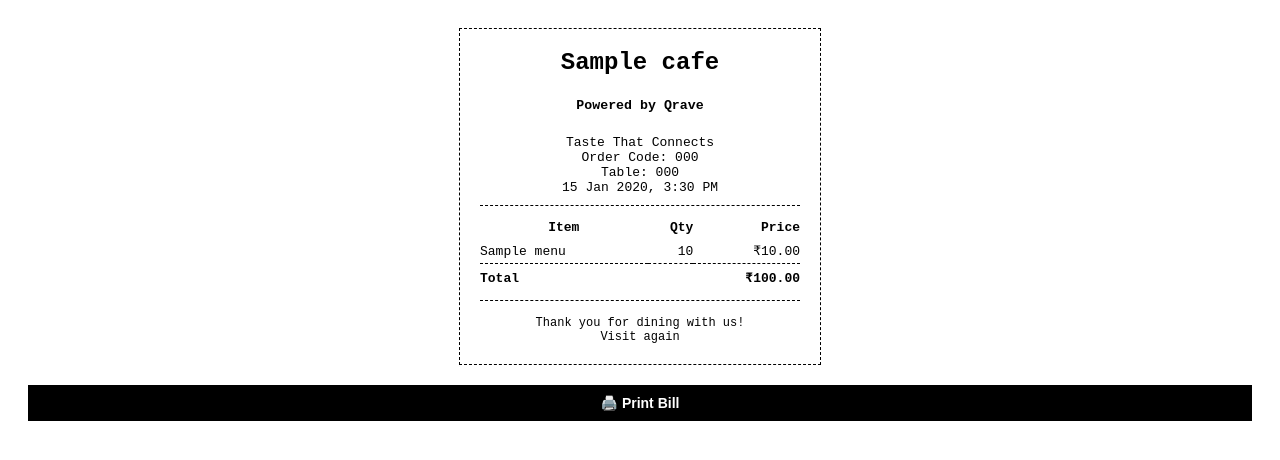
After one commit to Ayuxxh/swadlink, a Django app: a page that uses swadlink/orders/templates/orders/bill.html in a window 1280 px wide. The commit adds this page. Shown: the top 460 px of the page. Run offline with Django 5.2, Linux system fonts and the light colour scheme; tables that the repository leaves empty hold one stand-in row (values such as "Sample post").

Commit message:
employee decorator, login fixed with employee, public menu, close order, print bill

```diff
--- a/swadlink/dashboard/templates/dashboard/employee/KOT.html
+++ b/swadlink/dashboard/templates/dashboard/employee/KOT.html
@@ -82,6 +82,7 @@
           <ul class="mt-2 space-y-1 text-sm">
             ${order.items.map(i => `<li>• ${i.name} x${i.qty}</li>`).join('')}
           </ul>
+          <p class="text-xs text-gray-500">${order.special_request}</p>
           <p class="mt-2 font-semibold text-green-700">Total: ₹${order.total}</p>
         `;
         orderList.appendChild(div);
--- a/swadlink/dashboard/templates/dashboard/owner/update_menu.html
+++ b/swadlink/dashboard/templates/dashboard/owner/update_menu.html
@@ -28,7 +28,7 @@
 
     <!-- Buttons: Visit Public Menu + Download -->
     <div class="flex flex-col md:flex-row justify-between gap-4">
-      <a href="/menu/" target="_blank"
+      <a href="{% url 'menu:public_menu' cafe.slug %}" target="_blank"
          class="w-full md:w-1/2 px-4 py-2 bg-[var(--green-filter)] text-green-900 font-semibold text-center rounded-md hover:bg-green-200">
         Visit Public Menu
       </a>
--- a/swadlink/orders/models.py
+++ b/swadlink/orders/models.py
@@ -74,6 +74,12 @@ class Order(models.Model):
         ('served', 'Served'),
     ]
 
+    PAYMENT_CHOICES = [
+        ('UPI', 'UPI'),
+        ('CASH', 'Cash'),
+        ('OTHER', 'Other'),
+    ]
+
     cafe = models.ForeignKey(Cafe, on_delete=models.CASCADE, related_name='orders')
     customer = models.ForeignKey(GlobalCustomerDB, on_delete=models.CASCADE)
     created_at = models.DateTimeField(auto_now_add=True)
@@ -81,9 +87,11 @@ class Order(models.Model):
     status = models.CharField(max_length=10, choices=STATUS_CHOICES, default='active')
     table = models.ForeignKey(Table, on_delete=models.SET_NULL, null=True, blank=True, related_name='orders')
     order_code = models.CharField(max_length=100, unique=True, blank=True)
+    payment_mode = models.CharField(max_length=10, choices=PAYMENT_CHOICES, default='CASH')
+    special_request = models.CharField(max_length=200,  null=True, blank=True,)
 
     def __str__(self):
-        return f"Order #{self.id} - {self.customer.name} at {self.cafe.name}"
+        return f"Order #{self.order_code} - {self.customer.name} at {self.cafe.name}"
 
     def is_active(self):
         return self.status == 'active'
--- /dev/null
+++ b/swadlink/orders/templates/orders/bill.html
@@ -0,0 +1,147 @@
+<!DOCTYPE html>
+<html lang="en">
+<head>
+  <meta charset="UTF-8">
+  <title>Bill - {{ cafe.name }}</title>
+  <style>
+    body {
+      font-family: 'Courier New', monospace;
+      background: #fff;
+      padding: 20px;
+      color: #000;
+    }
+
+    .receipt {
+      width: 320px;
+      margin: auto;
+      padding: 20px;
+      border: 1px dashed #000;
+    }
+
+    .centered {
+      text-align: center;
+    }
+
+    h2 {
+      margin: 0;
+    }
+
+    .info {
+      margin: 10px 0;
+      font-size: 13px;
+      text-align: center;
+    }
+
+    .line {
+      border-top: 1px dashed #000;
+      margin: 10px 0;
+    }
+
+    table {
+      width: 100%;
+      font-size: 13px;
+      border-collapse: collapse;
+    }
+
+    th, td {
+      padding: 4px 0;
+    }
+
+    .right {
+      text-align: right;
+    }
+
+    .total-row td {
+      font-weight: bold;
+      border-top: 1px dashed #000;
+      padding-top: 6px;
+    }
+
+    .footer {
+      margin-top: 15px;
+      font-size: 12px;
+      text-align: center;
+    }
+
+    button {
+      margin-top: 20px;
+      width: 100%;
+      padding: 10px;
+      background: black;
+      color: white;
+      border: none;
+      font-weight: bold;
+      font-size: 14px;
+      cursor: pointer;
+    }
+
+    @media print {
+      button {
+        display: none;
+      }
+
+      body {
+        margin: 0;
+      }
+
+      .receipt {
+        border: none;
+        box-shadow: none;
+      }
+    }
+  </style>
+</head>
+<body>
+
+  <div class="receipt">
+    <div class="centered">
+      <h2>{{ cafe.name }}</h2>
+      <h5>Powered by Qrave</h5>
+      <div class="info">
+        Taste That Connects<br>
+        Order Code: {{ order.order_code }}<br>
+        Table: {{ order.table.table_number }}<br>
+        {{ order.created_at|date:"d M Y, g:i A" }}
+      </div>
+    </div>
+
+    <div class="line"></div>
+
+    <table>
+      <thead>
+        <tr>
+          <th class="text-align: left" >Item</th>
+          <th class="right">Qty</th>
+          <th class="right">Price</th>
+        </tr>
+      </thead>
+      <tbody>
+        {% for item in order.items.all %}
+        <tr>
+          <td>{{ item.menu_item.name }}</td>
+          <td class="right">{{ item.quantity }}</td>
+          <td class="right">₹{{ item.menu_item.price }}</td>
+        </tr>
+        {% endfor %}
+        <tr class="total-row">
+          <td colspan="2">Total</td>
+          <td class="right">₹{{ order.total_amount }}</td>
+        </tr>
+      </tbody>
+    </table>
+
+    <div class="line"></div>
+
+    <div class="footer">
+      Thank you for dining with us!<br>
+      Visit again
+    </div>
+  </div>
+
+  <button onclick="window.print()">🖨️ Print Bill</button>
+
+  <script>
+    window.print()
+  </script>
+</body>
+</html>
--- a/swadlink/orders/urls.py
+++ b/swadlink/orders/urls.py
@@ -13,6 +13,9 @@ urlpatterns = [
     path('select-items/', views.select_items, name='create_order.select_items'),
     path('summary/', views.summmary, name='create_order.order_summary'),
     path('update-items/', views.get_customer_details, name='create_order.update_items'),
+    # urls.py
+    path('<int:order_id>/print/', views.print_bill, name='print_bill'),
+
 
 
 ]
--- a/swadlink/orders/views.py
+++ b/swadlink/orders/views.py
@@ -87,13 +87,6 @@ def summmary(request, slug):
         cafe = get_object_or_404(Cafe, slug=slug)
 
         cart_data_json = request.POST.get("cart_data")
-        # customer_json = request.POST.get("customer_json")
-
-        print(" cart_data:", cart_data_json)
-        # print(" customer_json:", customer_json)
-
-        # if not customer_json or not cart_data_json:
-        #     return JsonResponse({"error": "Missing customer or cart data"}, status=400)
 
         try:
             cart = json.loads(cart_data_json)
@@ -168,3 +161,12 @@ def summmary(request, slug):
         })
 
     return JsonResponse({"error": "Invalid request fallback"}, status=400)
+
+
+
+def print_bill(request, order_id, slug):
+
+    cafe = get_object_or_404(Cafe, slug=slug)
+    order = get_object_or_404(Order.objects.prefetch_related('items'), id=order_id, cafe=cafe)
+    order_code =  str(order.order_code).split('-')[-1]
+    return render(request, 'orders/bill.html', {'order': order, 'cafe' : cafe, 'order_code': order_code})
```
Also changed, not shown: swadlink/accounts/views.py (+13 -4 lines), swadlink/dashboard/views.py (+23 -20 lines), swadlink/menu/templates/menu/menu.html (+40 -64 lines), swadlink/menu/views.py (+11 -1 lines), swadlink/orders/templates/orders/close_order.html (+16 -13 lines), swadlink/utils/decorators.py (+55 -0 lines), swadlink/accounts/models.py (line endings or trailing spaces), swadlink/orders/migrations/0002_order_payment_mode_order_special_request.py (added), 1 other file.
